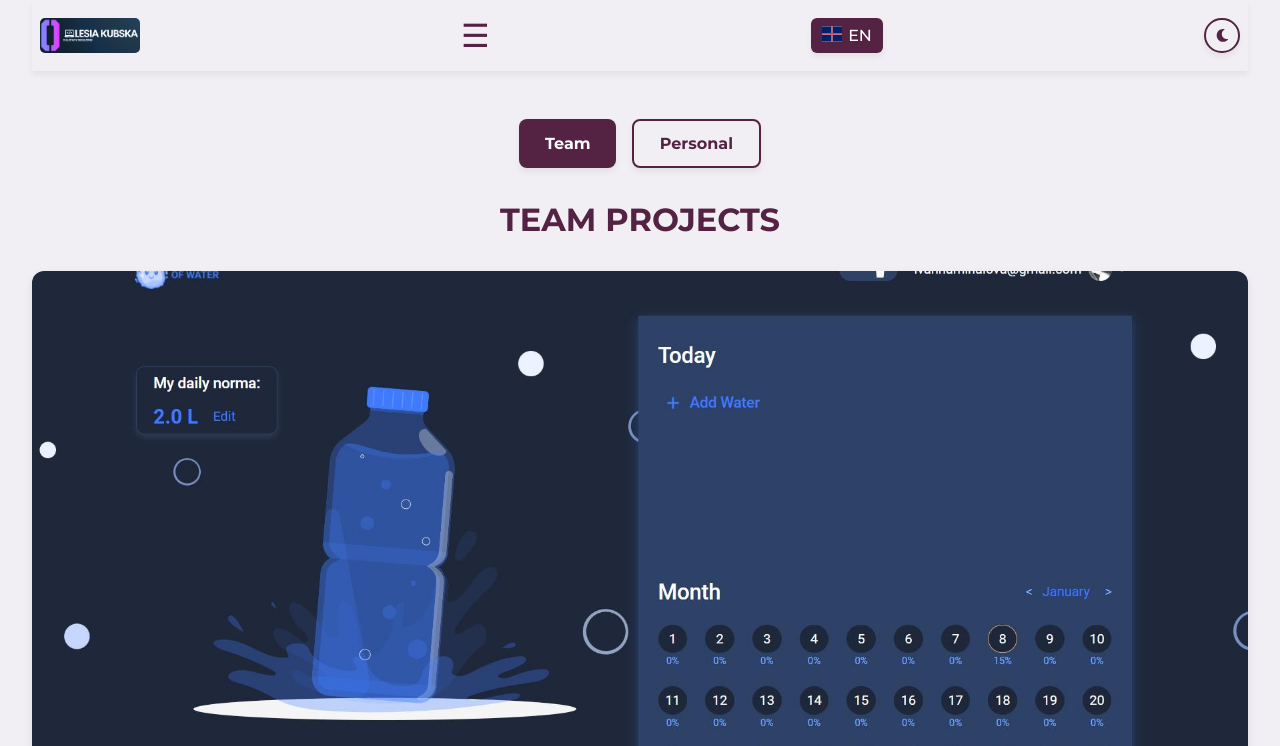
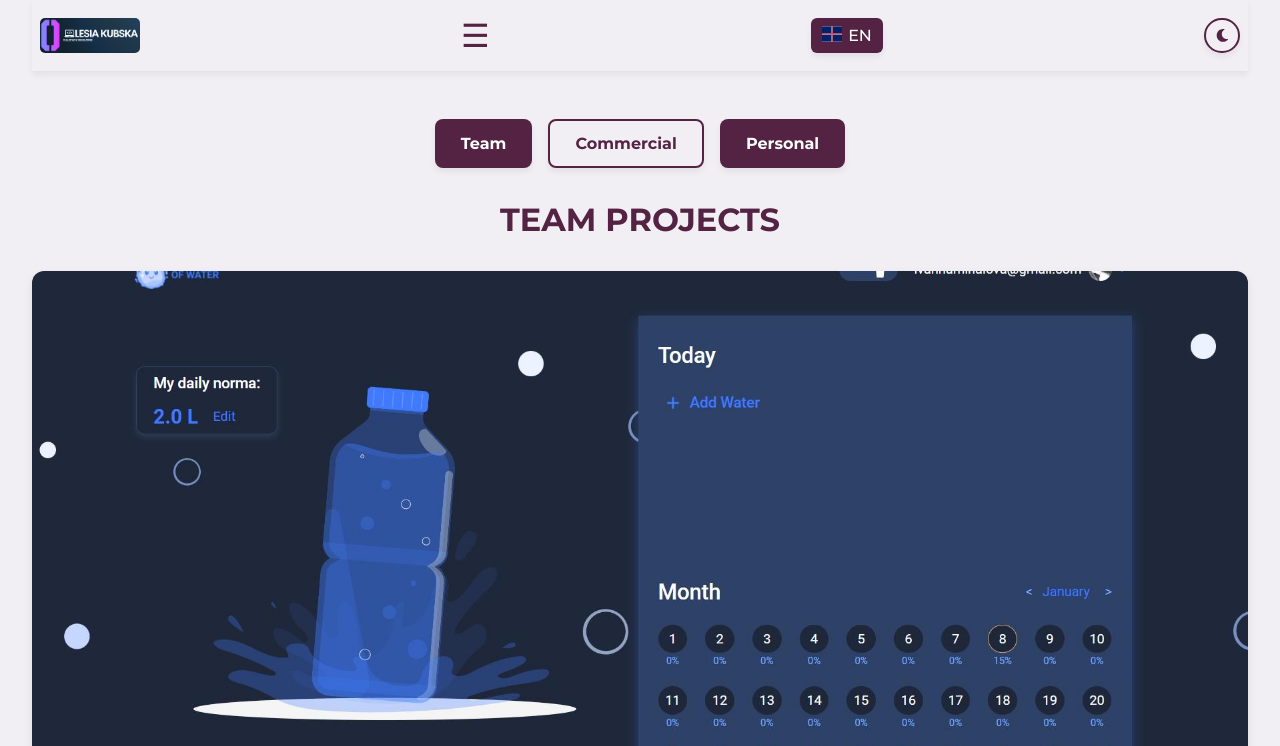
Before and after one commit to OlesiaKubska/olesia-kubska-portfolio, a React (Vite) app: page /olesia-kubska-portfolio/projects in a window 1280 px wide. Shown: the top 746 px of the page. Built offline with nearby package versions, Linux system fonts and the light colour scheme.

Commit message:
docs: add unified full-stack project description for Vita Voice (frontend + backend)

```diff
--- a/src/components/ProjectCard/ProjectCard.jsx
+++ b/src/components/ProjectCard/ProjectCard.jsx
@@ -6,6 +6,7 @@ import {
   ProjectImage,
   ProjectContent,
   ProjectLinks,
+  ImageWrapper,
 } from "./ProjectCard.styled";
 
 const ProjectCard = ({ project }) => {
@@ -13,7 +14,9 @@ const ProjectCard = ({ project }) => {
 
   return (
     <CardContainer>
-      <ProjectImage src={project.image} alt={t(project.title)} />
+      <ImageWrapper>
+        <ProjectImage src={project.image} alt={t(project.title)} />
+      </ImageWrapper>
       <ProjectContent>
         <h3>{t(project.title)}</h3>
         <p>{t(project.stack)}</p>
--- a/src/components/ProjectCard/ProjectCard.styled.jsx
+++ b/src/components/ProjectCard/ProjectCard.styled.jsx
@@ -23,19 +23,22 @@ export const CardContainer = styled(motion.div)`
   }
 `;
 
-export const ProjectImage = styled.img`
+export const ImageWrapper = styled.div`
   width: 100%;
-  max-height: 240px;
-  object-fit: cover;
-
-  @media (min-width: ${({ theme }) => theme.breakpoint.tablet}) {
-    max-height: 100%;
-  }
+  overflow: hidden;
 
   @media (min-width: ${({ theme }) => theme.breakpoint.desktop}) {
     width: 50%;
-    max-height: 100%;
+    aspect-ratio: 4 / 3;
+    flex-shrink: 0;
   }
+`;
+
+export const ProjectImage = styled.img`
+  width: 100%;
+  height: 100%;
+  object-fit: cover;
+  object-position: top center;
 `;
 
 export const ProjectContent = styled.div`
--- a/src/data/projectsData.js
+++ b/src/data/projectsData.js
@@ -4,6 +4,7 @@ import mimino from "../assets/images/projects/project-hotel.png";
 import projectWebImage from "../assets/images/projects/project-web.png";
 import projectAIImage from "../assets/images/projects/projectAIImage.png";
 import projectAIGeminiImage from "../assets/images/projects/projectAIGeminiImage.png";
+import projectCommercialImage from "../assets/images/projects/comm-project.jpg";
 
 export const teamProjects = [
   {
@@ -64,3 +65,15 @@ export const personalProjects = [
     description: "projects.webstudio.description",
   },
 ];
+
+export const commercialProjects = [
+  {
+    id: "Commercial",
+    title: "projects.Commercial.title",
+    image: projectCommercialImage,
+    stack: "projects.Commercial.stack",
+    live: "https://www.vitavoice.pl",
+    repo: "https://github.com/OlesiaKubska/vita-voice-coach-frontend",
+    description: "projects.Commercial.description",
+  },
+];
--- a/src/locales/en.json
+++ b/src/locales/en.json
@@ -96,12 +96,19 @@
       "stack": "[Python, Streamlit,  Google Gemini API, Google Calendar API]",
       "description": "MomBoss Family Planner – Agentic AI Hackathon 2025. Welcome to my hackathon project! This AI agent helps busy moms with multiple children organize meaningful family time by using natural language input to generate activity plans and automatically schedule events in Google Calendar."
     },
+    "Commercial": {
+      "title": "VITA VOICE",
+      "stack": "[Next.js, React, TypeScript, TailwindCSS, Framer Motion, Formik, Yup, REST API integration, responsive design, Strapi CMS, Node.js, TypeScript, PostgreSQL, REST API, Cloudinary, Render deployment, headless CMS architecture]",
+      "description": "Vita Voice is a modern full-stack web platform designed for vocal coaches and their clients. The project includes a responsive frontend built with Next.js, TypeScript, TailwindCSS, Framer Motion, and Formik for seamless user interaction, dynamic animations, and accessibility-focused UI. The backend is powered by Strapi CMS with TypeScript and PostgreSQL, providing a structured headless API for managing blog content, user submissions, categories, and media. The system integrates Cloudinary for image handling and is deployed on Render. Together, the frontend and backend deliver a smooth, production-ready experience that supports content management, contact form submissions, and scalable future features."
+    },
     "teamTitle": "Team Projects",
-    "personalTitle": "My Projects"
+    "personalTitle": "My Projects",
+    "commercialTitle": "Commercial Projects"
   },
   "buttons": {
     "team": "Team",
-    "personal": "Personal"
+    "personal": "Personal",
+    "commercial": "Commercial"
   },
   "experience": {
     "title": "Work Experience",
--- a/src/locales/pl.json
+++ b/src/locales/pl.json
@@ -96,12 +96,19 @@
       "stack": "[Python, Streamlit, Google Gemini API, Google Calendar API]",
       "description": "Planer Rodzinny Mom Boss – Hackathon Agentic AI 2025. Witaj w moim projekcie hackathonowym! Ten agent AI pomaga zapracowanym mamom z wieloma dziećmi organizować wartościowy czas rodzinny, wykorzystując naturalne polecenia do generowania planów aktywności i automatycznego planowania wydarzeń w Google Calendar."
     },
+    "Commercial": {
+      "title": "VITA VOICE",
+      "stack": "[Next.js, React, TypeScript, TailwindCSS, Framer Motion, Formik, Yup, REST API integration, responsive design, Strapi CMS, Node.js, TypeScript, PostgreSQL, REST API, Cloudinary, Render deployment, headless CMS architecture]",
+      "description": "Vita Voice to nowoczesna platforma internetowa typu full-stack zaprojektowana dla trenerów wokalnych i ich klientów. Projekt obejmuje responsywny frontend zbudowany przy użyciu Next.js, TypeScript, TailwindCSS, Framer Motion i Formik dla płynnej interakcji użytkownika, dynamicznych animacji i interfejsu skoncentrowanego na dostępności. Backend jest zasilany przez Strapi CMS z TypeScript i PostgreSQL, zapewniającą strukturalne API typu headless do zarządzania treściami bloga, zgłoszeniami użytkowników, kategoriami i mediami. System integruje Cloudinary do obsługi obrazów i jest wdrożony na Render. Razem frontend i backend dostarczają płynne, gotowe do produkcji doświadczenie wspierające zarządzanie treściami, zgłoszenia formularzy kontaktowych i skalowalne funkcje na przyszłość."
+    },
+    "commercialTitle": "Projekty komercyjne",
     "teamTitle": "Projekty zespołowe",
     "personalTitle": "Moje projekty"
   },
   "buttons": {
     "team": "Zespół",
-    "personal": "Osobisty"
+    "personal": "Osobisty",
+    "commercial": "Komercyjny"
   },
   "experience": {
     "title": "Doświadczenie zawodowe",
--- a/src/locales/uk.json
+++ b/src/locales/uk.json
@@ -105,12 +105,19 @@
       "stack": "[Python, Streamlit, Google Gemini API, Google Calendar API]",
       "description": "MomBoss Family Planner – Hackathon Agentic AI 2025. Ласкаво просимо до мого проєкту хакатону! Цей агент AI допомагає зайнятим мамам з кількома дітьми організувати змістовний сімейний час, використовуючи природні мовні команди для створення планів активностей та автоматичного планування подій у Google Calendar."
     },
+    "Commercial": {
+      "title": "VITA VOICE",
+      "stack": "[Next.js, React, TypeScript, TailwindCSS, Framer Motion, Formik, Yup, REST API integration, responsive design, Strapi CMS, Node.js, TypeScript, PostgreSQL, REST API, Cloudinary, Render deployment, headless CMS architecture]",
+      "description": "Vita Voice - це сучасна платформа повного циклу для вокальних тренерів та їх клієнтів. Проєкт включає адаптивний фронтенд, створений за допомогою Next.js, TypeScript, TailwindCSS, Framer Motion і Formik для плавної взаємодії користувача, динамічних анімацій та інтерфейсу з акцентом на доступність. Бекенд працює на Strapi CMS з TypeScript і PostgreSQL, забезпечуючи структуроване headless API для управління контентом блогу, поданнями користувачів, категоріями та медіа. Система інтегрує Cloudinary для обробки зображень і розгорнута на Render. Разом фронтенд і бекенд забезпечують плавний досвід готовий до виробництва, що підтримує управління контентом, подання контактних форм і масштабовані майбутні функції."
+    },
+    "commercialTitle": "Комерційні проєкти",
     "teamTitle": "Командні проєкти",
     "personalTitle": "Мої проєкти"
   },
   "buttons": {
     "team": "Команда",
-    "personal": "Особистий"
+    "personal": "Особистий",
+    "commercial": "Комерційний"
   },
   "experience": {
     "title": "Досвід роботи",
--- a/src/pages/Projects/Projects.jsx
+++ b/src/pages/Projects/Projects.jsx
@@ -2,7 +2,11 @@ import { useRef } from "react";
 import { ProjectsContainer, ToggleButtons } from "./Projects.styled";
 import { useTranslation } from "react-i18next";
 import ProjectCard from "../../components/ProjectCard/ProjectCard";
-import { teamProjects, personalProjects } from "../../data/projectsData";
+import {
+  teamProjects,
+  personalProjects,
+  commercialProjects,
+} from "../../data/projectsData";
 import PrimaryButton from "../../components/Buttons/PrimaryButton";
 import SecondaryButton from "../../components/Buttons/SecondaryButton";
 
@@ -10,6 +14,7 @@ const Projects = () => {
   const { t } = useTranslation();
   const teamRef = useRef(null);
   const personalRef = useRef(null);
+  const commercialRef = useRef(null);
 
   const scrollTo = (ref) => {
     ref.current?.scrollIntoView({ behavior: "smooth" });
@@ -26,14 +31,24 @@ const Projects = () => {
         <PrimaryButton onClick={() => scrollTo(teamRef)}>
           {t("buttons.team")}
         </PrimaryButton>
-        <SecondaryButton onClick={() => scrollTo(personalRef)}>
+        <SecondaryButton onClick={() => scrollTo(commercialRef)}>
+          {t("buttons.commercial")}
+        </SecondaryButton>
+        <PrimaryButton onClick={() => scrollTo(personalRef)}>
           {t("buttons.personal")}
-        </SecondaryButton>
+        </PrimaryButton>
       </ToggleButtons>
 
       <section ref={teamRef} id="team">
         <h2>{t("projects.teamTitle")}</h2>
         {teamProjects.map((project) => (
+          <ProjectCard key={project.id} project={project} />
+        ))}
+      </section>
+
+      <section ref={commercialRef} id="commercial">
+        <h2>{t("projects.commercialTitle")}</h2>
+        {commercialProjects.map((project) => (
           <ProjectCard key={project.id} project={project} />
         ))}
       </section>
```
Also changed, not shown: src/assets/images/projects/comm-project.jpg (added).
